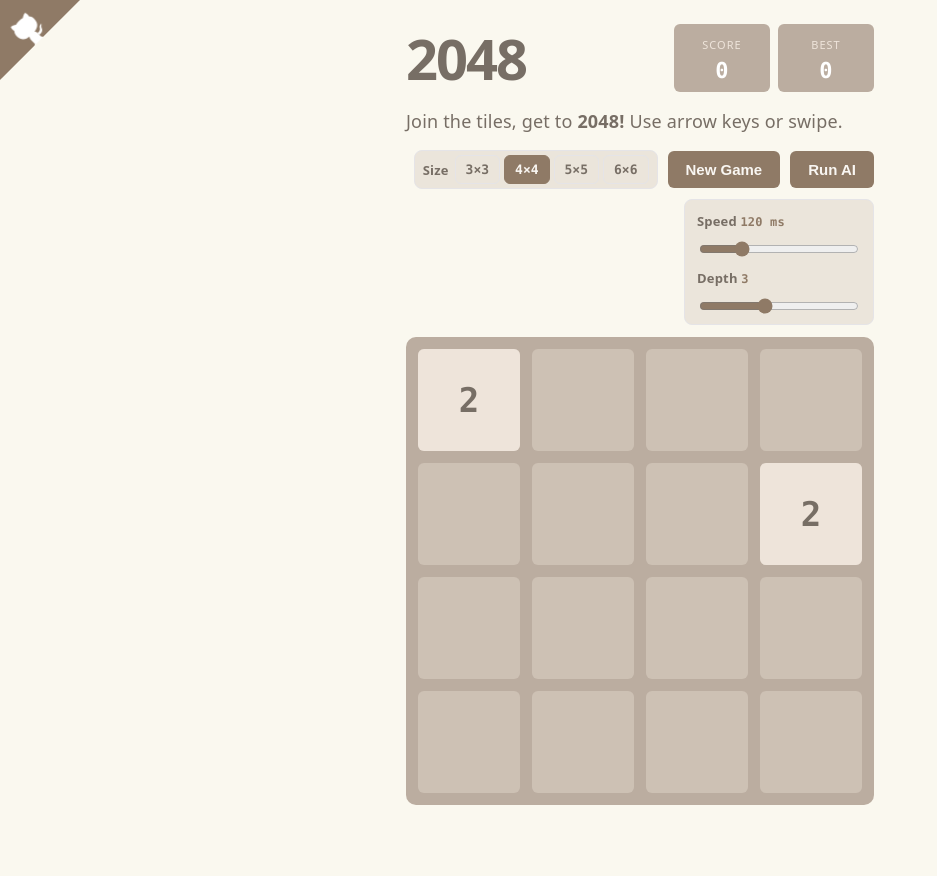
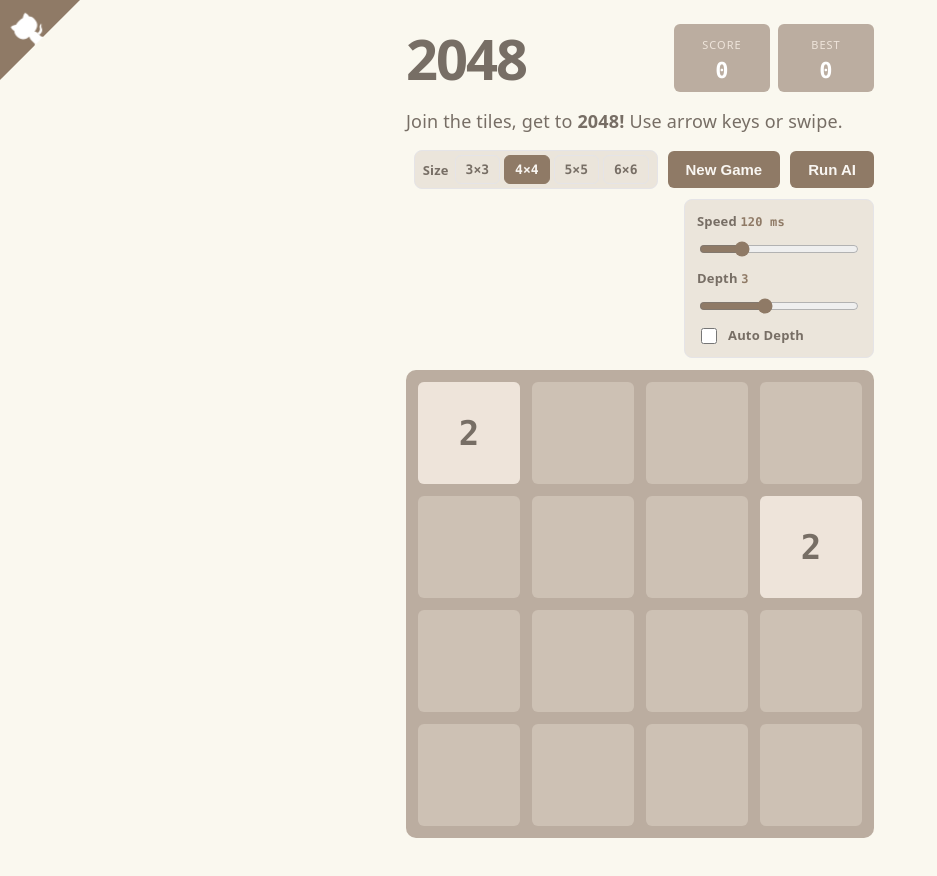
Before and after one commit to akikiya/2048, a Svelte app: page / in a window 1280 px wide. Shown: the top 876 px of the page, without its empty margins (0-937 px from the left). Before the commit the page ends 853 px from the top, so only its background shows below. Built offline with nearby package versions, Linux system fonts and the light colour scheme.

Commit message:
feat: add auto-depth mode for AI settings

```diff
--- a/src/App.svelte
+++ b/src/App.svelte
@@ -42,9 +42,11 @@
     <AISettings
       speed={ai.speed}
       depth={ai.depth}
+      autoDepth={ai.autoDepth}
       disabled={ai.running}
       onspeedchange={(v) => (ai.speed = v)}
       ondepthchange={(v) => (ai.depth = v)}
+      onautodepthchange={(v) => (ai.autoDepth = v)}
     />
   </div>
 
--- a/src/components/AISettings.svelte
+++ b/src/components/AISettings.svelte
@@ -2,17 +2,21 @@
   interface Props {
     speed: number;
     depth: number;
+    autoDepth?: boolean;
     disabled?: boolean;
     onspeedchange?: (value: number) => void;
     ondepthchange?: (value: number) => void;
+    onautodepthchange?: (value: boolean) => void;
   }
 
   let {
     speed,
     depth,
+    autoDepth = false,
     disabled = false,
     onspeedchange,
     ondepthchange,
+    onautodepthchange,
   }: Props = $props();
 </script>
 
@@ -43,7 +47,17 @@
       value={depth}
       oninput={(e) => ondepthchange?.(Number(e.currentTarget.value))}
       {disabled}
+      class:disabled={autoDepth}
     />
+  </label>
+  <label class="toggle">
+    <input
+      type="checkbox"
+      checked={autoDepth}
+      onchange={(e) => onautodepthchange?.(e.currentTarget.checked)}
+      {disabled}
+    />
+    <span>Auto Depth</span>
   </label>
 </div>
 
@@ -93,4 +107,27 @@
     accent-color: var(--btn-bg);
     cursor: pointer;
   }
+
+  .slider input[type='range'].disabled {
+    opacity: 0.4;
+    pointer-events: none;
+  }
+
+  .toggle {
+    display: grid;
+    grid-template-columns: auto 1fr;
+    align-items: center;
+    gap: 8px;
+    font-size: 13px;
+    font-weight: 700;
+    color: var(--tile-text);
+    white-space: nowrap;
+  }
+
+  .toggle input[type='checkbox'] {
+    width: 16px;
+    height: 16px;
+    accent-color: var(--btn-bg);
+    cursor: pointer;
+  }
 </style>
--- a/src/composables/useAI.svelte.ts
+++ b/src/composables/useAI.svelte.ts
@@ -1,3 +1,4 @@
+import { computeAutoDepth } from '../game/ai/ai';
 import { requestBestMove } from '../game/ai/aiClient';
 import type { Game } from './game.svelte';
 
@@ -14,6 +15,7 @@
 	let running = $state(false);
 	let speed = $state(120);
 	let depth = $state(3);
+	let autoDepth = $state(false);
 
 	let timer: ReturnType<typeof setTimeout> | null = null;
 	/**
@@ -23,6 +25,20 @@
 	 * themselves if their sequence token is no longer current, preventing ghost moves.
 	 */
 	let seq = 0;
+
+	/**
+	 * Resolve the depth to pass to the search engine.
+	 *
+	 * When `autoDepth` is enabled the value is derived from the current board occupancy
+	 * so the AI spends more time in late-game positions and less time when the board is
+	 * wide open. Otherwise the user-selected static depth is used.
+	 *
+	 * @returns The expectimax search depth for this step.
+	 */
+	function resolveDepth(): number {
+		if (autoDepth) return computeAutoDepth(game.board);
+		return depth;
+	}
 
 	/**
 	 * Execute one AI move and schedule the next if still running.
@@ -38,7 +54,7 @@
 			running = false;
 			return;
 		}
-		const direction = await requestBestMove(game.board, depth);
+		const direction = await requestBestMove(game.board, resolveDepth());
 		if (current !== seq || !running) return;
 		if (!direction) {
 			running = false;
@@ -96,6 +112,12 @@
 		set depth(value: number) {
 			depth = value;
 		},
+		get autoDepth() {
+			return autoDepth;
+		},
+		set autoDepth(value: boolean) {
+			autoDepth = value;
+		},
 		toggle,
 		stop,
 	};
--- a/src/game/ai/ai.ts
+++ b/src/game/ai/ai.ts
@@ -417,6 +417,28 @@
 	return bestDirection;
 }
 
+/**
+ * Compute an expectimax search depth from the current board occupancy.
+ *
+ * The function maps empty-cell density to a depth between 2 and 6. When the board is
+ * mostly empty the search stays shallow to keep the UI responsive; as space dwindles the
+ * AI invests more computation because the branching factor naturally drops and late-game
+ * decisions matter more.
+ *
+ * @param board - The current board state.
+ * @returns A search depth between 2 and 6 (inclusive).
+ */
+export function computeAutoDepth(board: number[][]): number {
+	const empty = getEmptyCells(board).length;
+	const total = board.length * board.length;
+	const ratio = empty / total;
+	if (ratio > 0.7) return 2;
+	if (ratio > 0.5) return 3;
+	if (ratio > 0.3) return 4;
+	if (ratio > 0.1) return 5;
+	return 6;
+}
+
 export { boardKey, evaluate };
 export {
 	buildWeightMatrix,
```
